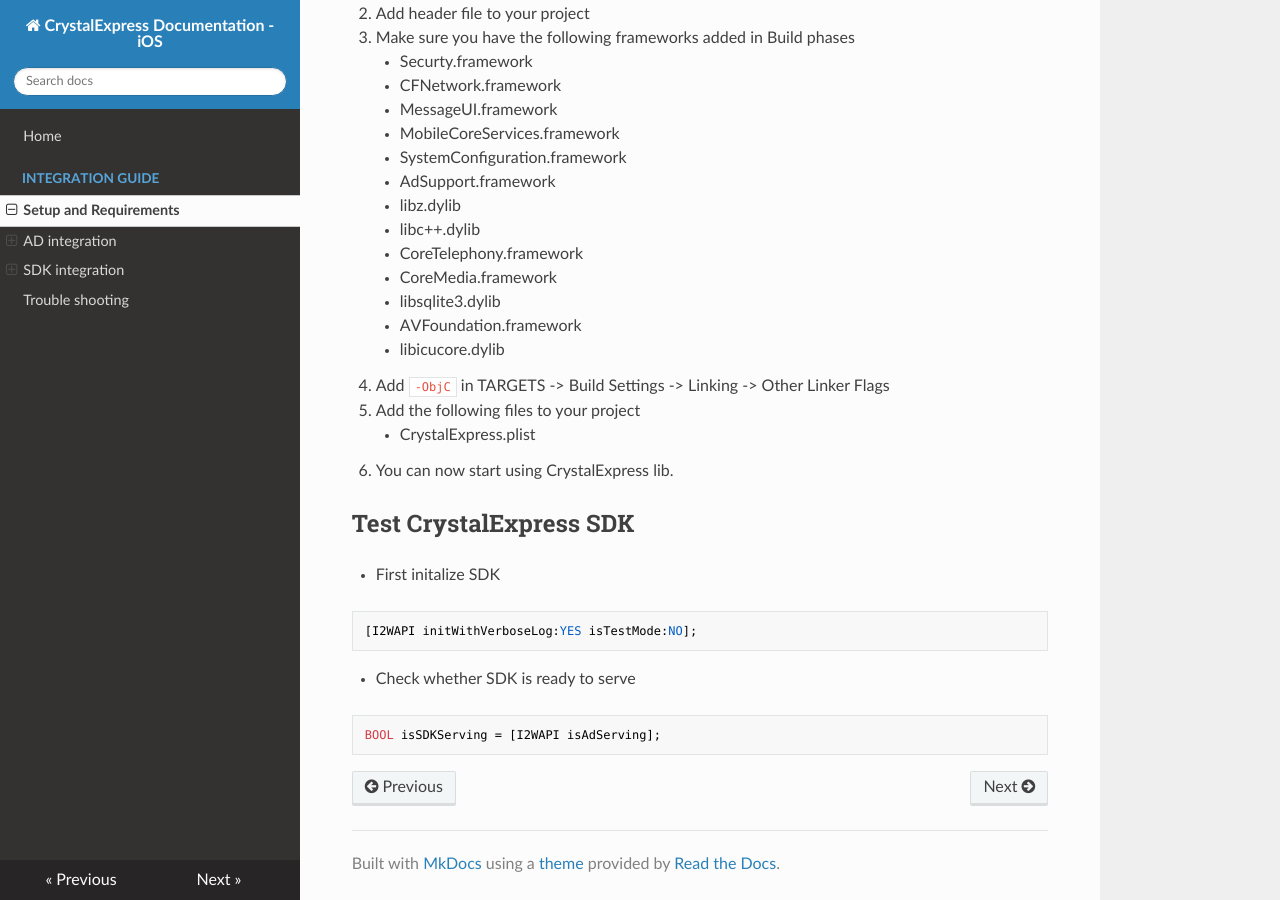
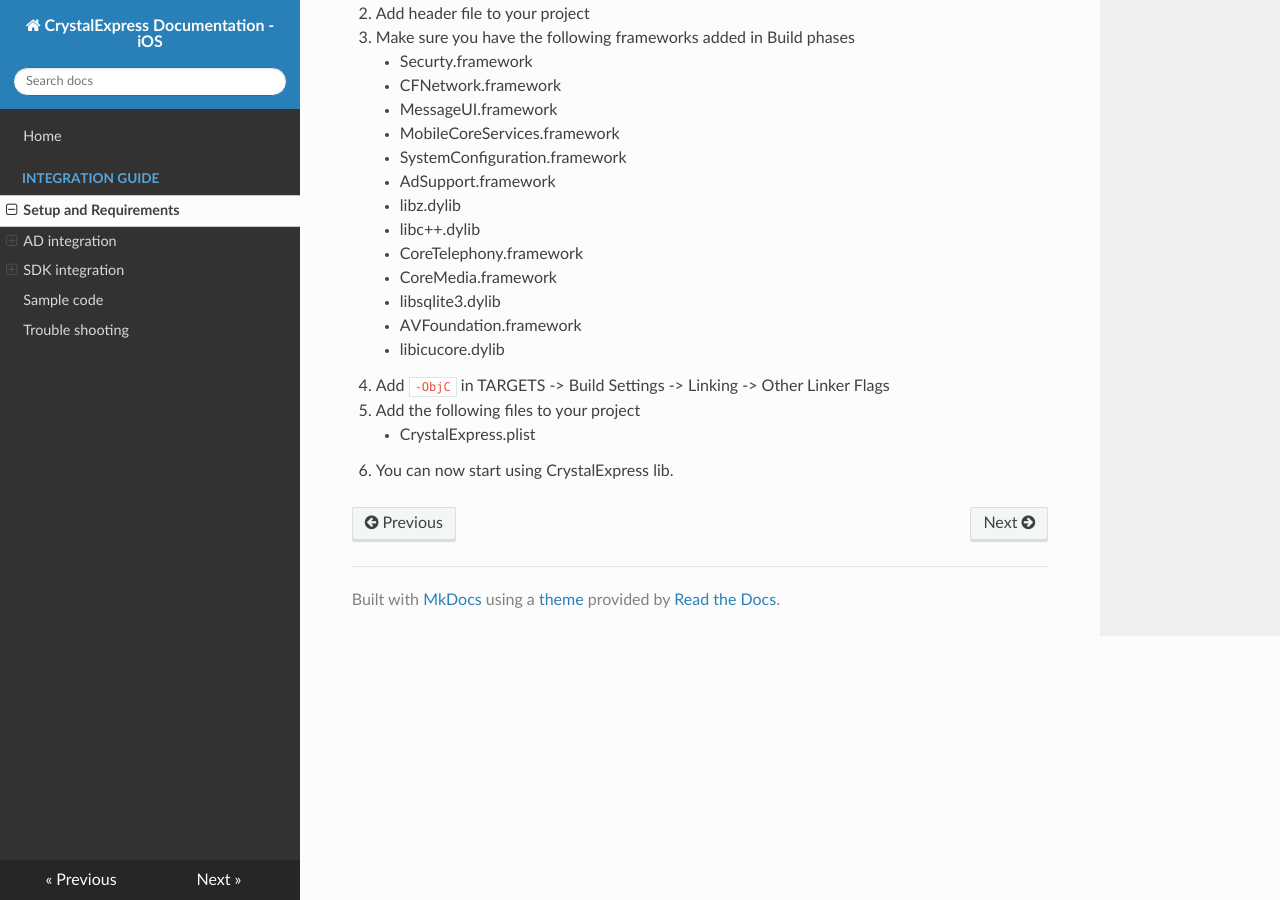
Before and after one commit to intowow/CrystalExpressDocumentation-iOS, an MkDocs documentation site: the page built from docs/docs/setup.md, in a window 1280 px wide and 900 px high, scrolled down 925 px. Built offline with MkDocs 1.6.1, drawn with Linux system fonts in a browser that asks for light colours; nearby versions of some CDN libraries; old or Windows-style settings are respelled for this version of MkDocs.

Commit message:
update docs

````diff
--- a/docs/docs/setup.md
+++ b/docs/docs/setup.md
@@ -2,8 +2,7 @@
 - CrystalExpress works on iOS 7.0 and above.
 
 ## Before SDK integration
-- Make sure you have get CrystalExpress.plist from Intowow.
-It will look like this.
+- Make sure you have get CrystalExpress.plist from Intowow. It will look like this.
     - If you don't have `Crystal_Id`, please contact Intowow to request one for you app.
 
 ```xml
@@ -19,8 +18,7 @@
 
 ## Installation
 ### Using Cocoapods
-- We strongly recommand you to use Cocoapods to integrate with
-CrystalExpress.
+- We strongly recommand you to use Cocoapods to integrate with CrystalExpress.
 - Add the following code in Podfile
 ```
 pod "CrystalExpressSDK", '~> 1.2'
@@ -51,14 +49,3 @@
 1. Add the following files to your project
     - CrystalExpress.plist
 1. You can now start using CrystalExpress lib.
-
-## Test CrystalExpress SDK
-- First initalize SDK
-```objc
-[I2WAPI initWithVerboseLog:YES isTestMode:NO];
-```
-
-- Check whether SDK is ready to serve
-```objc
-BOOL isSDKServing = [I2WAPI isAdServing];
-```
--- a/mkdocs.yml
+++ b/mkdocs.yml
@@ -16,4 +16,5 @@
     - 'Register background task': 'docs/register-background-task.md'
     - 'Register background fetch': 'docs/register-background-fetch.md'
     - 'AD preview': 'docs/ad-preview.md'
+- Sample code: 'docs/sample-code.md'
 - Trouble shooting: 'docs/trouble-shooting.md'
````
Also changed, not shown: docs/docs/content-ad.md (+1 -2 lines), docs/docs/sample-code.md (added, +23 -0 lines), docs/docs/splash-ad.md (+6 -1 lines), docs/docs/stream-ad.md (+1 -1 lines).
